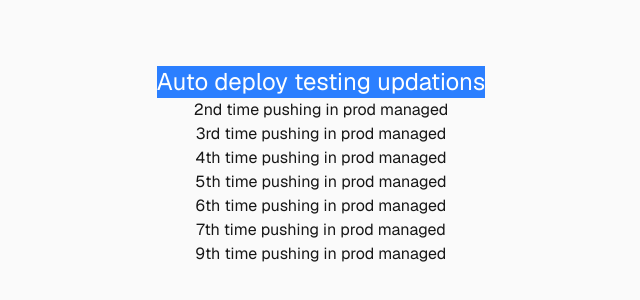
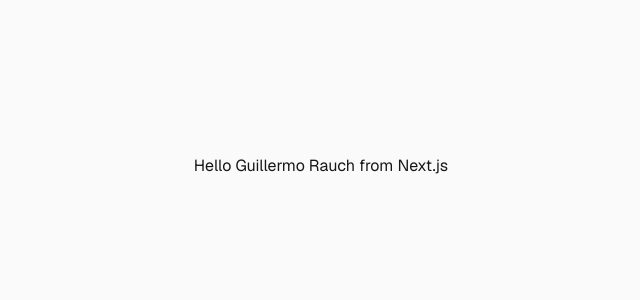
Before and after one commit to GauravNardia/clean-nextjs, a Next.js app: page / in a window 1280 px wide. Shown: the part 234-534 px from the top of the page, without its empty margins (319-959 px from the left). Built offline with nearby package versions, Linux system fonts and the light colour scheme.

Commit message:
chore: update homepage

```diff
--- a/app/page.tsx
+++ b/app/page.tsx
@@ -3,14 +3,7 @@
 export default function Home() {
   return (
     <div className="flex flex-col flex-1 items-center justify-center bg-zinc-50 font-sans dark:bg-black">
-      <h1 className="bg-blue-500 text-white text-2xl">Auto deploy testing updations</h1>
-      <h1>2nd time pushing in prod managed</h1>
-      <h1>3rd time pushing in prod managed</h1>
-      <h1>4th time pushing in prod managed</h1>
-      <h1>5th time pushing in prod managed</h1>
-      <h1>6th time pushing in prod managed</h1>
-      <h1>7th time pushing in prod managed</h1>
-      <h1>9th time pushing in prod managed</h1>
+      <h1>Hello Guillermo Rauch from Next.js</h1>
     </div>
   );
 }
```
